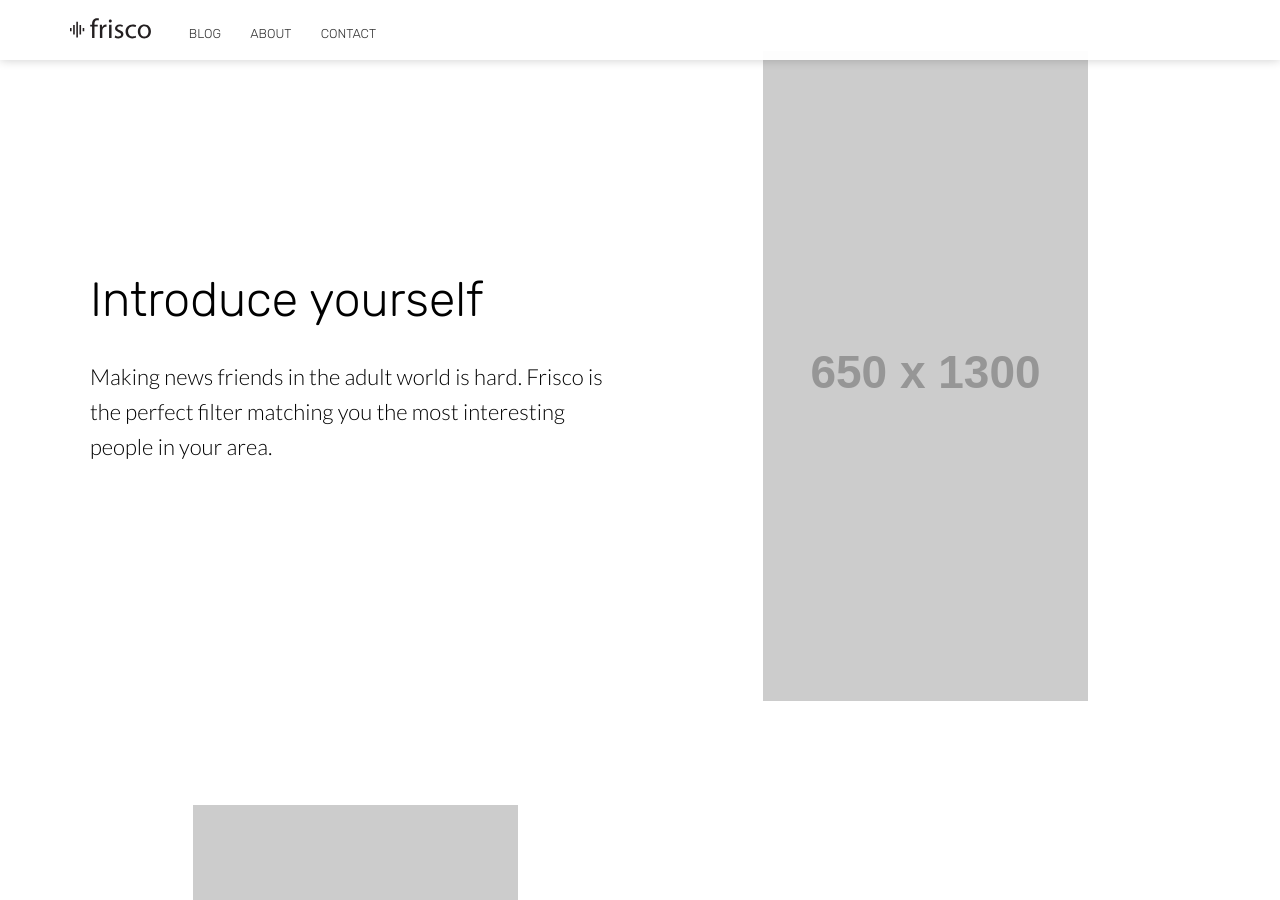
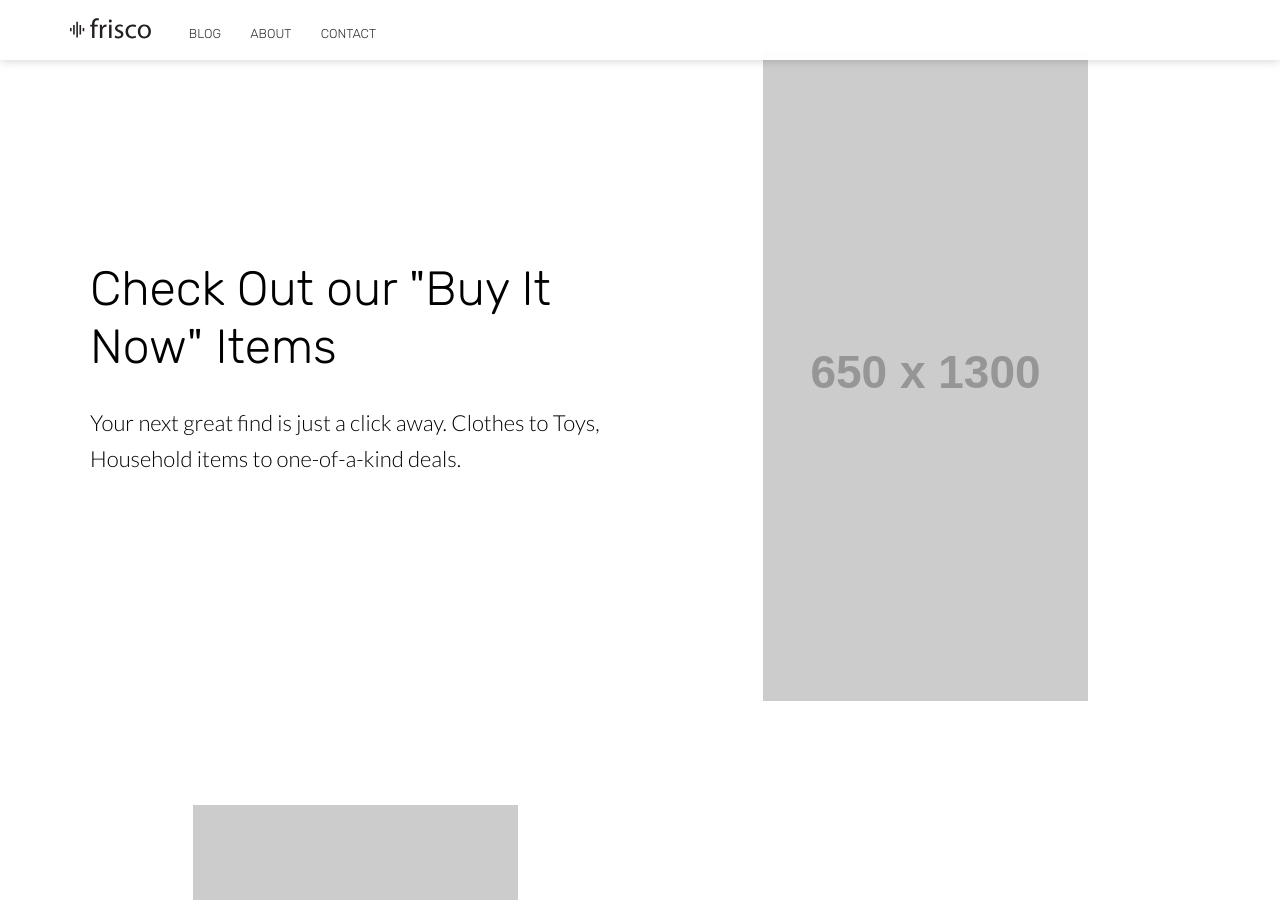
Before and after one commit to annettewadejosh/Webstore, a Jekyll site: the page built from index.html, in a window 1280 px wide and 900 px high, scrolled down 949 px. Built offline with Jekyll 4.4.1, drawn with Linux system fonts in a browser that asks for light colours; nearby versions of some CDN libraries; some of the changed text lies outside the part shown.

Commit message:
update with AnnetteWadeJosh Content

```diff
--- a/about.html
+++ b/about.html
@@ -1,6 +1,6 @@
 ---
 title: About
-description: We've built an amazing team of developers, marketers, designers and sales people.
+description: We've built an amazing following on eBay, now try our Webstore.
 image: https://source.unsplash.com/BcoGknSqlDc/2000x1322?a=.png
 ---
 
@@ -8,14 +8,14 @@
 	<div class="inner-hero text-container">
 		<div class="hero-text-container">
 			<h1 class="editable">Our Story</h1>
-			<p class="subtext editable">We have an extremely talented team whose sole goal is to bring you closer to the people around you.</p>
+			<p class="subtext editable">We have an extremely talented team whose sole goal is to bring you good products for great deals.</p>
 		</div>
 	</div>
 </section>
 
 <section class="pad">
 	<div class="container">
-		<p class="editor-link"><a href="cloudcannon:collections/_staff_members" class="btn"><strong>&#9998;</strong> Manage Staff Members</a></p>
+		<p class="editor-link"><a href="cloudcannon:collections/_staff_members" class="btn"><strong>&#9998;</strong> Who Are We?</a></p>
 		<ul class="staff">
 			{% for person in site.staff_members %}
 				<li>
--- a/contact.html
+++ b/contact.html
@@ -2,9 +2,9 @@
 title: Contact
 description: Send us a message to find out more!
 map:
-  latitude: -45.8787605
-  longitude: 170.5027976
-  address: "1 George Street, Dunedin, New Zealand"
+  latitude: -86.868889
+  longitude: 	35.925064
+  address: "Franklin, Tennessee"
   zoom: 13
 image: https://source.unsplash.com/WNAO036c6FM/2000x1322?a=.png
 ---
--- a/index.html
+++ b/index.html
@@ -1,6 +1,6 @@
 ---
 title: Home
-description: The latest app to help you find new friends with common interests.
+description: The eBay seller AnnetteWadeJosh now has a Webstore.
 image: https://source.unsplash.com/j5LSbCqB1wA/2000x1322?a=.png
 bottom_image: https://unsplash.it/2000/1322?a=.png
 ---
@@ -8,9 +8,9 @@
 <section class="hero" style="background-image: url({% include relative-src.html src=page.image %})">
 	<div class="inner-hero text-container">
 		<div class="hero-text-container">
-			<h1 class="editable">Make a new friend today</h1>
-			<p class="subtext editable">Frisco helps you find new friends with common interests. Search for a new Tennis partner, find a baking side-kick or befriend a new drinking buddy.</p>
-			<div class="cta button alt"><a href="#">Join Now</a></div>
+			<h1 class="editable">Take a Look</h1>
+			<p class="subtext editable">AnnetteWadeJosh has load of amazing deals. Each Item is in Great Condition.</p>
+			<div class="cta button alt"><a href="#">Shop Now</a></div>
 		</div>
 	</div>
 	<div class="learn-more"><a href="#learn-more">Learn more <span class="arrow">&#x25BC;</span></a></div>
@@ -20,8 +20,8 @@
 	<section class="info" id="learn-more">
 		<div class="container flex">
 			<div class="text">
-				<h2 class="editable">Introduce yourself</h2>
-				<p class="editable">Making news friends in the adult world is hard. Frisco is the perfect filter matching you the most interesting people in your area.</p>
+				<h2 class="editable">Check Out our "Buy It Now" Items</h2>
+				<p class="editable">Your next great find is just a click away. Clothes to Toys, Household items to one-of-a-kind deals.</p>
 			</div>
 			<div class="image">
 				<img class="editable" src="http://placehold.it/650x1300" alt="Screenshot" />
@@ -32,8 +32,8 @@
 	<section class="info">
 		<div class="container flex">
 			<div class="text">
-				<h2 class="editable">Pick your interests</h2>
-				<p class="editable">The more you tell Frisco the better it gets to know you. Frisco matches you with people who share similar interests with you.</p>
+				<h2 class="editable">Seasonal Items</h2>
+				<p class="editable">Are you going to the beach? What about a Costume Party? You can find the special thing you are looking for here.</p>
 			</div>
 			<div class="image">
 				<img class="editable" src="http://placehold.it/650x1300" alt="Screenshot" />
@@ -44,8 +44,8 @@
 	<section class="info">
 		<div class="container flex">
 			<div class="text">
-				<h2 class="editable">Swipe and go</h2>
-				<p class="editable">Frisco shows you cards with people who might be a good match for friendship. Swipe left to move to the next card or right to start talking.</p>
+				<h2 class="editable">Wargaming Miniature Bases</h2>
+				<p class="editable">Do you play Mini Wargames? Did you know we sell Bases? Take a look at our Inventory.</p>
 			</div>
 			<div class="image">
 				<img class="editable" src="http://placehold.it/650x1300" alt="Screenshot" />
@@ -56,9 +56,9 @@
 	<section class="hero" style="background-image: url({% include relative-src.html src=page.bottom_image %})">
 		<div class="inner-hero text-container">
 			<div class="hero-text-container">
-				<h2 class="editable">Find your buddy today</h2>
-				<p class="subtext editable">It's free, fun and an exciting way to meet new people.</p>
-				<div class="cta button alt"><a href="#">Join Now</a></div>
+				<h2 class="editable">Find a Deal</h2>
+				<p class="subtext editable">The eBay seller AnnetteWadeJosh now has a Webstore.</p>
+				<div class="cta button alt"><a href="#">Shop Now</a></div>
 			</div>
 		</div>
 	</section>
```
